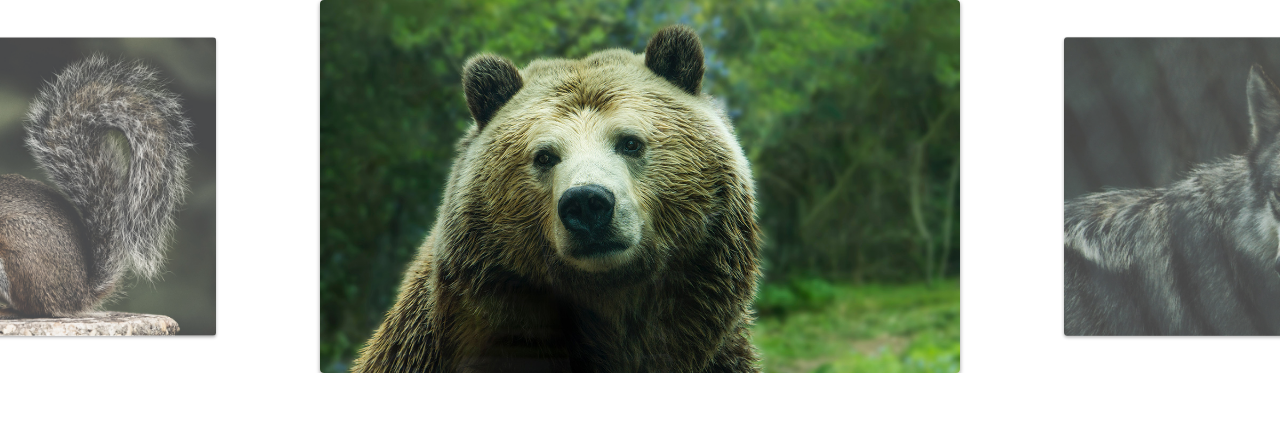
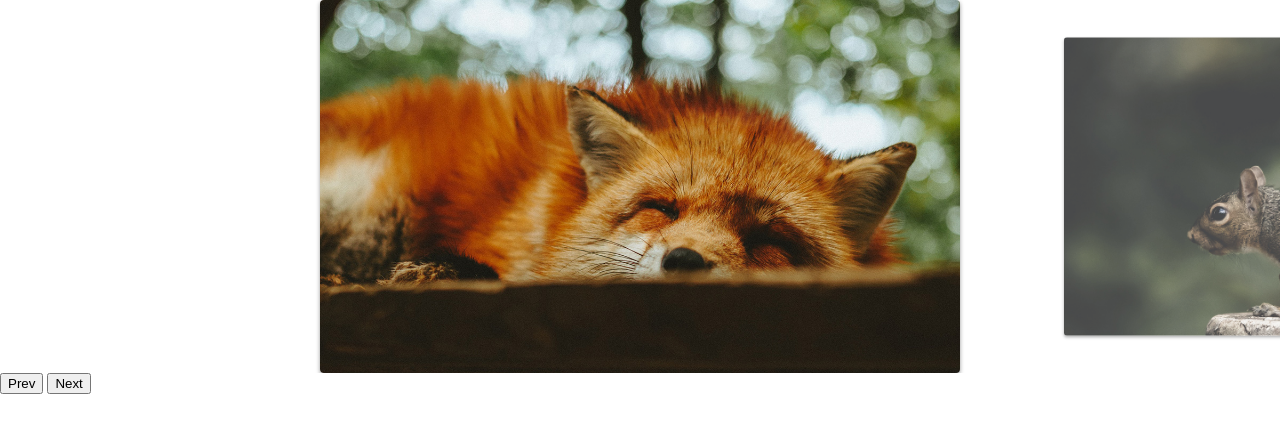
Before and after one commit to BiancoLorencini/slide-animais-fantasticos, a plain HTML site: page index.html in a window 1280 px wide. Drawn offline with Linux system fonts and the light colour scheme.

Commit message:
nav-next-prev-button

```diff
--- a/index.html
+++ b/index.html
@@ -33,7 +33,10 @@
 
         </ul>
     </div>
-
+    <div class="arrow-nav">
+        <button class="prev">Prev</button>
+        <button class="next">Next</button>
+    </div>
 
     <script type="module" src="js/main.js"></script>
 </body>
--- a/js/main.js
+++ b/js/main.js
@@ -1,9 +1,7 @@
-import debounce from "./debounce.js";
-import Slide from "./slide.js";
+import {SlideNav} from "./slide.js";
 
-const slide = new Slide(".slide", ".wrapper");
+const slide = new SlideNav(".slide", ".wrapper");
 slide.init()
+slide.addArrow(".prev", ".next");
+
 console.log(slide)
-
-slide.changeSlide(3);
-slide.activePrevSlide();
--- a/js/slide.js
+++ b/js/slide.js
@@ -1,6 +1,6 @@
 import debounce from "./debounce.js";
 
-export default class Slide {
+export class Slide {
   constructor(slide, wrapper) {
     this.slide = document.querySelector(slide);
     this.wrapper = document.querySelector(wrapper);
@@ -138,6 +138,8 @@ export default class Slide {
     this.onMove = this.onMove.bind(this);
     this.onEnd = this.onEnd.bind(this);
 
+    this.activePrevSlide = this.activePrevSlide.bind(this);
+    this.activeNextSlide = this.activeNextSlide.bind(this);
     this.onResize = debounce(this.onResize.bind(this), 200);
   }
 
@@ -147,6 +149,20 @@ export default class Slide {
     this.addSlideEvents();
     this.slidesConfig();
     this.addResizeEvent();
+    this.changeSlide(0)
     return this;
   }
 }
+
+export class SlideNav extends Slide {
+  addArrow(prev, next) {
+    this.prevElement = document.querySelector(prev);
+    this.nextElement = document.querySelector(next);
+    this.addArrowEvent();
+  }
+
+  addArrowEvent() {
+    this.prevElement.addEventListener("click", this.activePrevSlide)
+    this.nextElement.addEventListener("click", this.activeNextSlide)
+  }
+}
```
